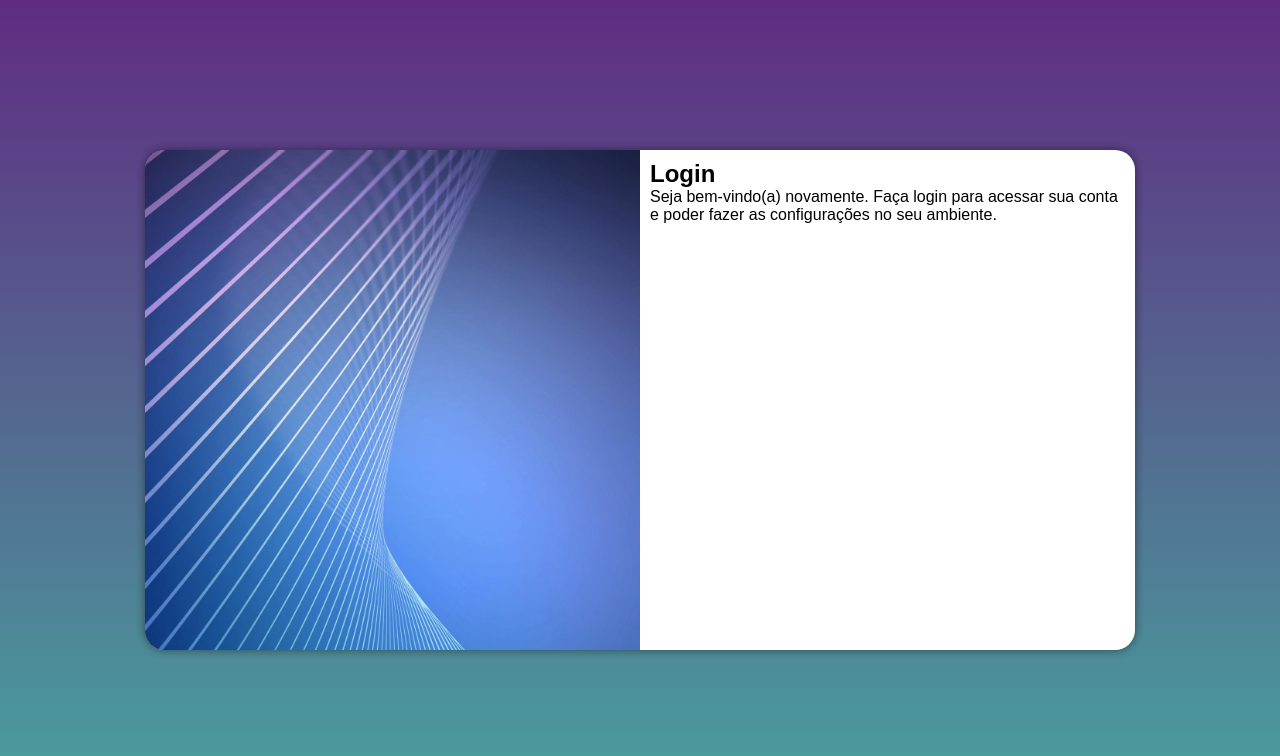
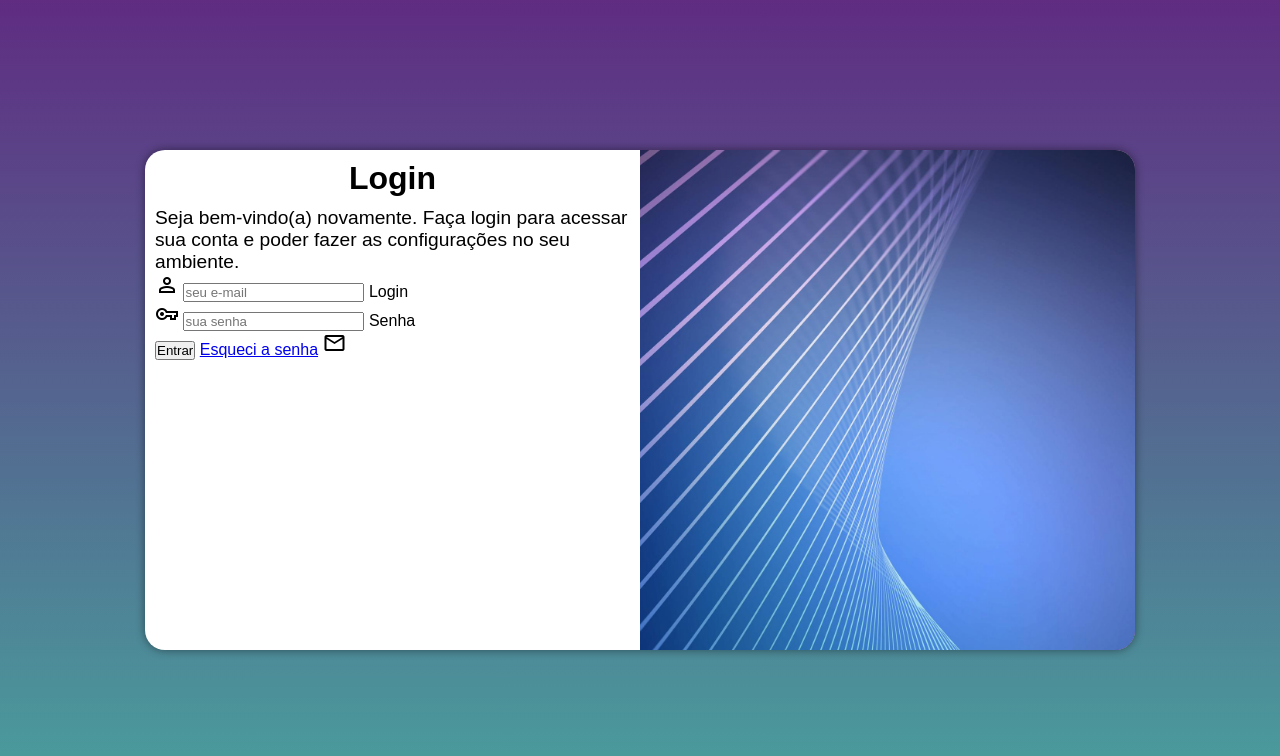
Before and after one commit to AlcindoNeto/projeto-login, a plain HTML site: page index.html in a window 1280 px wide. Drawn offline with nearby package versions, Linux system fonts and the light colour scheme.

Commit message:
estrutura do formulario pronta

```diff
--- a/estilos/media-query.css
+++ b/estilos/media-query.css
@@ -28,12 +28,19 @@
         width: 990px;
     }
     section#login > div#imagem{
-        float: left;
+        float: right;
         width: 50%;
         height: 100%;
     }
     section#login > div#formulario{
-        float: right;
+        float: left;
         width: 50%;
     }
+    div#formulario > h1{
+        font-size: 2em;
+    }
+
+    div#formulario > p{
+        font-size: 1.2em;
+    }
 }
--- a/estilos/style.css
+++ b/estilos/style.css
@@ -51,3 +51,12 @@ section#login > div#formulario{
     display: block;
     padding: 10px;
 }
+
+div#formulario > h1{
+    text-align: center;
+    margin-bottom: 10px;
+}
+
+div#formulario > p{
+    font-size: 0.8em;
+}
--- a/index.html
+++ b/index.html
@@ -7,6 +7,7 @@
     <style>
         @import url('https://fonts.googleapis.com/css2?family=Montserrat:ital,wght@0,100..900;1,100..900&display=swap');
     </style>
+    <link href="https://fonts.googleapis.com/css2?family=Material+Symbols+Outlined" rel="stylesheet" />
     <link rel="stylesheet" href="estilos/style.css">
     <link rel="stylesheet" href="estilos/media-query.css">
 </head>
@@ -19,8 +20,20 @@
             <div id="formulario">
                 <h1>Login</h1>
                 <p>Seja bem-vindo(a) novamente. Faça login para acessar sua conta e poder fazer as configurações no seu ambiente.</p>
-                <form action="" method="post">
-
+                <form action="login.php" method="post">
+                    <div class="campo">
+                        <span class="material-symbols-outlined">person</span>
+                        <input type="email" name="login" id="ilogin" placeholder="seu e-mail" autocomplete="email">
+                        <label for="ilogin">Login</label>
+                    </div>
+                    <div class="campo">
+                        <span class="material-symbols-outlined">vpn_key</span>
+                        <input type="password" name="senha" id="isenha" placeholder="sua senha" autocomplete="current-password" required minlength="8">
+                        <label for="isenha">Senha</label>
+                    </div>
+                    <input type="submit" value="Entrar">
+                    <a href="esqueci.html">Esqueci a senha</a>
+                    <span class="material-symbols-outlined">mail</span>
                 </form>
             </div>
         </section>
```
